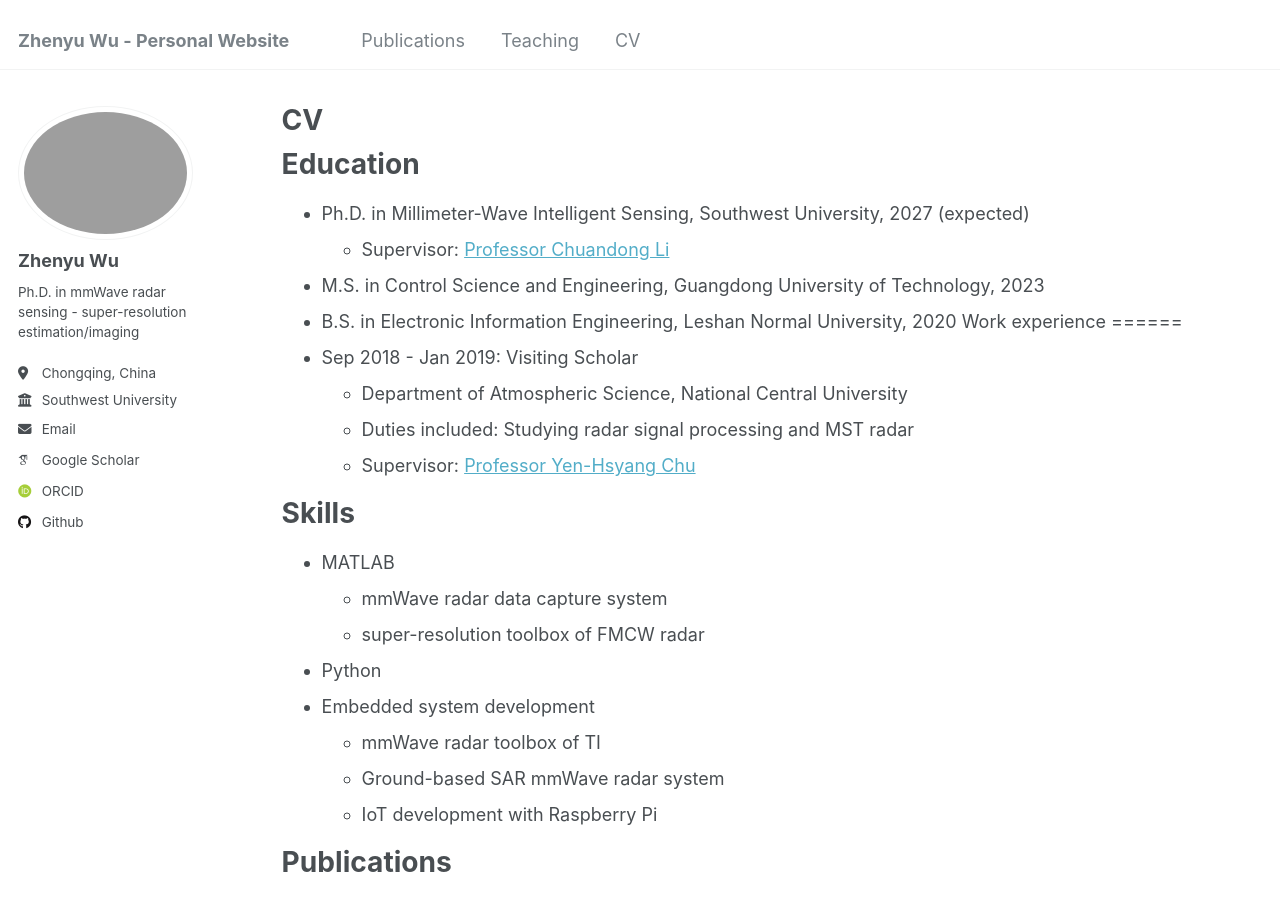
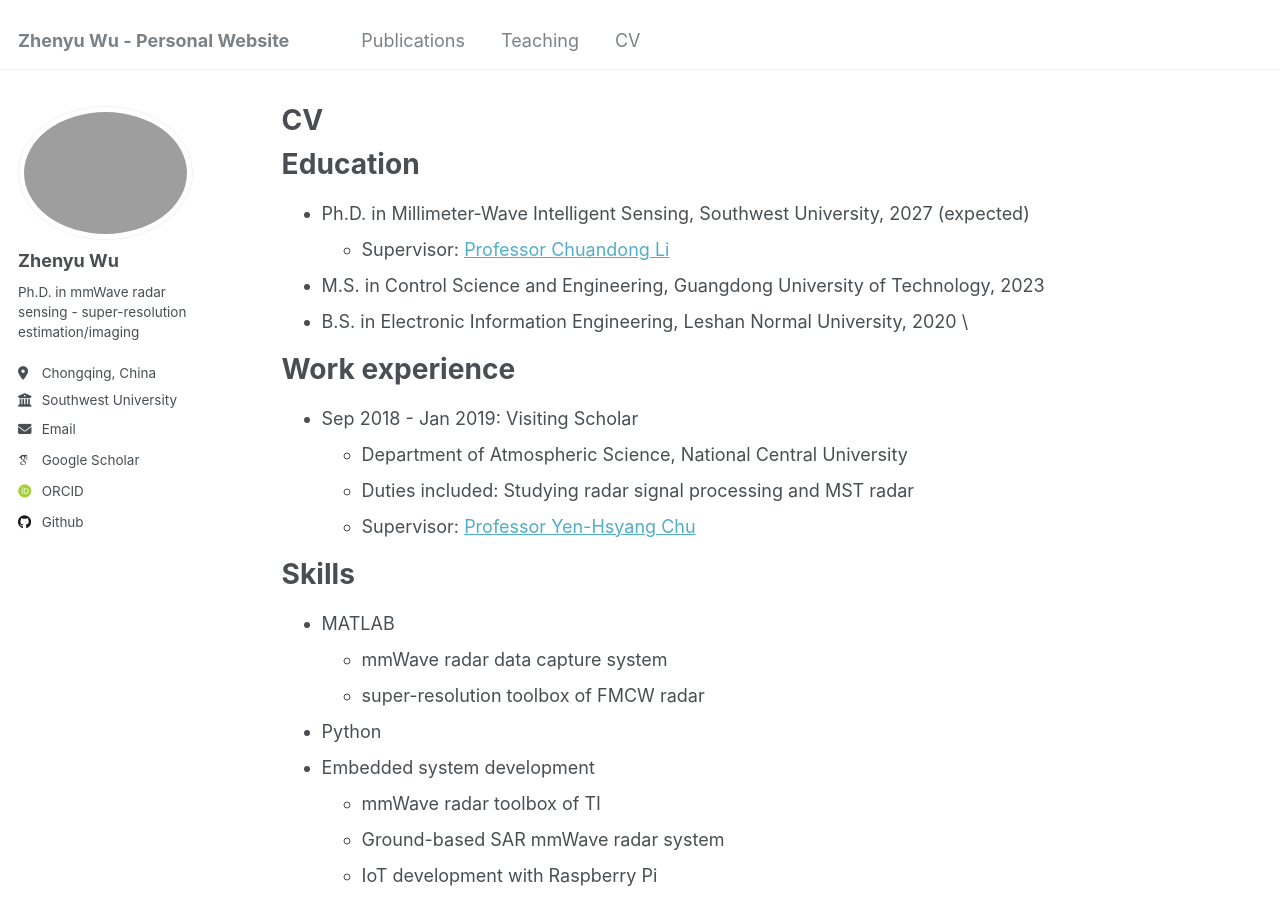
Before and after one commit to Zhenyu98/Zhenyu98.github.io, a Jekyll site: the page built from _pages/cv.md, in a window 1280 px wide and 900 px high. Built offline with Jekyll 4.4.1, drawn with Linux system fonts in a browser that asks for light colours; some web fonts are replaced.

Commit message:
Update cv.md

```diff
--- a/_pages/cv.md
+++ b/_pages/cv.md
@@ -14,7 +14,8 @@ Education
 * Ph.D. in Millimeter-Wave Intelligent Sensing, Southwest University, 2027 (expected)
   * Supervisor: [Professor Chuandong Li](http://ceie.swu.edu.cn/info/1114/3985.htm)
 * M.S. in Control Science and Engineering, Guangdong University of Technology, 2023
-* B.S. in Electronic Information Engineering, Leshan Normal University, 2020
+* B.S. in Electronic Information Engineering, Leshan Normal University, 2020 \
+
 Work experience
 ======
 * Sep 2018 - Jan 2019: Visiting Scholar
```
